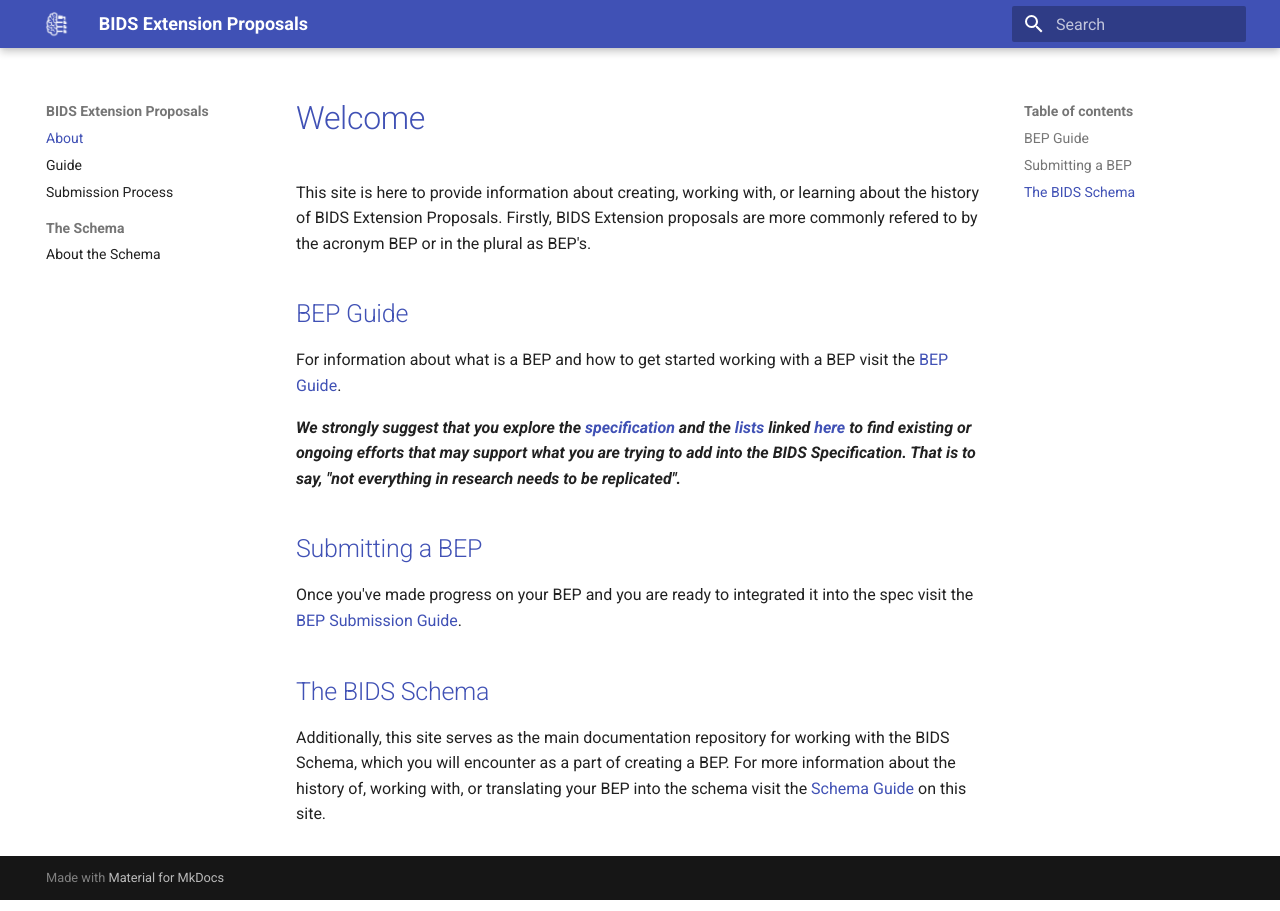
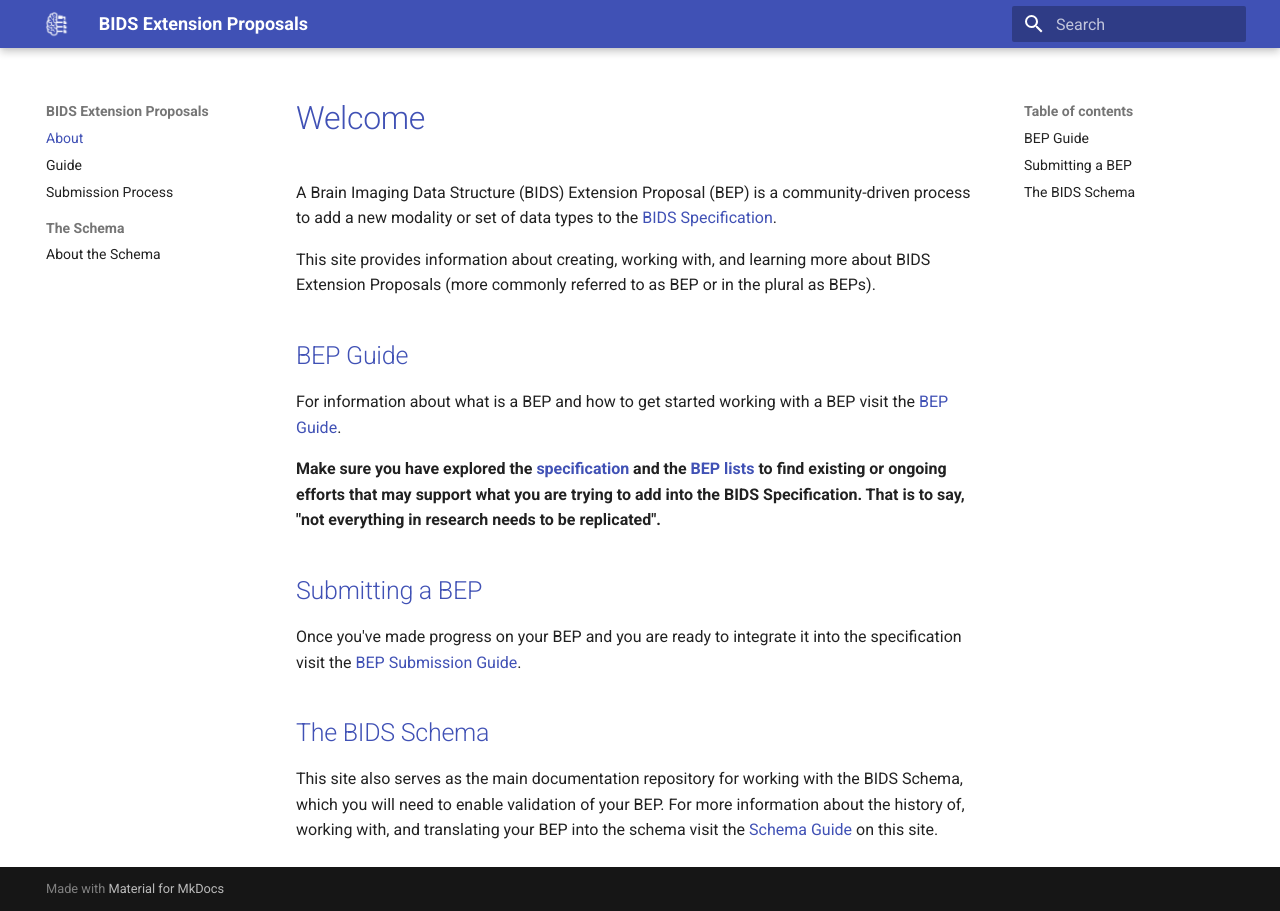
Before and after one commit to bids-standard/bids-extensions, an MkDocs documentation site: the page built from docs/index.md, in a window 1280 px wide. Built offline with MkDocs 1.6.1 and Material for MkDocs 9.7.7, drawn with Linux system fonts in a browser that asks for light colours.

Commit message:
Update index.md
Reviewed all content on the Welcome page.

```diff
--- a/docs/index.md
+++ b/docs/index.md
@@ -1,23 +1,32 @@
 # Welcome
 
-This site is here to provide information about creating, working with, or learning about the history of BIDS Extension Proposals.
-Firstly, BIDS Extension proposals are more commonly refered to by the acronym BEP or in the plural as BEP's.
+A Brain Imaging Data Structure (BIDS) Extension Proposal (BEP) is
+  a community-driven process to add a new modality or set of data types to
+  the [BIDS Specification][specification].
+
+This site provides information about creating, working with, and learning more about
+  BIDS Extension Proposals (more commonly referred to as BEP or in the plural as BEPs).
 
 ## BEP Guide
 
 For information about what is a BEP and how to get started working with a BEP visit the [BEP Guide](guide.md).
 
-**_We strongly suggest that you explore the [specification](https://bids-specification.readthedocs.io)
-and the [lists](https://bids.neuroimaging.io/get_involved.html#extending-the-bids-specification)
-linked [here](guide/#what-is-a-bids-extension-proposal-(bep)) to find existing or ongoing efforts that may support what you
-are trying to add into the BIDS Specification. That is to say, "not everything in research needs to be replicated"._**
+**Make sure you have explored the [specification]
+  and the [BEP lists](https://bids.neuroimaging.io/get_involved.html#extending-the-bids-specification)
+  to find existing or ongoing efforts that may support what you
+  are trying to add into the BIDS Specification. That is to say,
+  "not everything in research needs to be replicated".**
 
 ## Submitting a BEP
 
-Once you've made progress on your BEP and you are ready to integrated it into the spec visit the [BEP Submission Guide](submission.md).
+Once you've made progress on your BEP and you are ready to integrate it into the
+  specification visit the [BEP Submission Guide](submission.md).
 
 ## The BIDS Schema
 
-Additionally, this site serves as the main documentation repository for working with the BIDS Schema, which you will
-  encounter as a part of creating a BEP. For more information about the history of, working with, or
+This site also serves as the main documentation repository for working with the BIDS Schema,
+  which you will need to enable validation of your BEP.
+  For more information about the history of, working with, and
   translating your BEP into the schema visit the [Schema Guide](schema.md) on this site.
+
+[specification]: https://bids-specification.readthedocs.io
```
